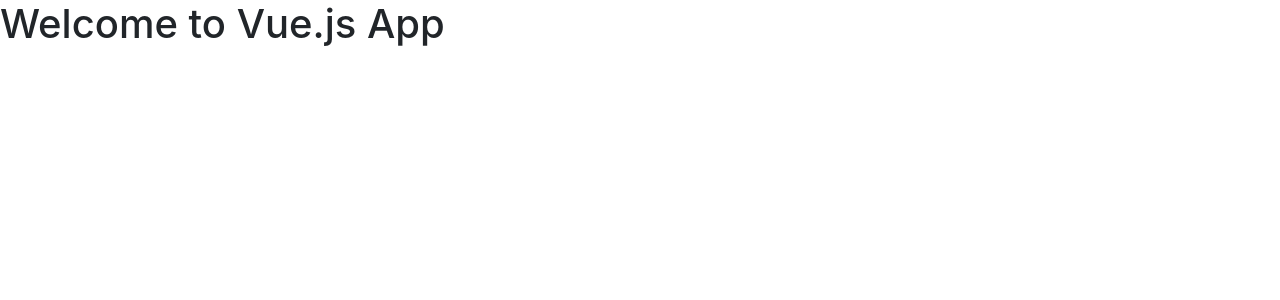
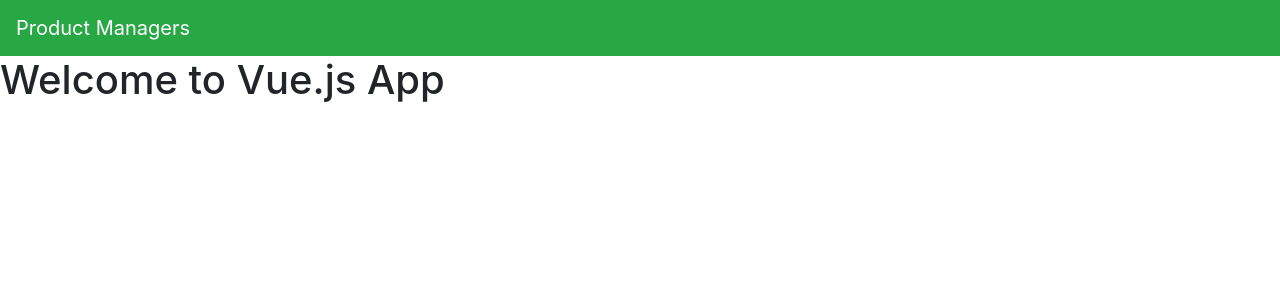
Before and after one commit to eddamazioribeiro/vue-product-manager, a Vue app: page / in a window 1280 px wide. Shown: the top 300 px of the page. Built offline with nearby package versions, Linux system fonts and the light colour scheme.

Commit message:
created app navbar component

```diff
--- a/src/App.vue
+++ b/src/App.vue
@@ -1,13 +1,17 @@
 <template>
   <div id="app">
+    <AppHeader />
     <h1>Welcome to Vue.js App</h1>
   </div>
 </template>
 
 <script>
-
+import AppHeader from './components/AppHeader.vue'
 export default {
-  name: 'App'
+  name: 'App',
+  components: {
+    AppHeader: AppHeader
+  }
 }
 </script>
 
--- /dev/null
+++ b/src/components/AppHeader.vue
@@ -0,0 +1,21 @@
+<template>
+  <div>
+    <b-navbar toggleable="lg" type="dark" variant="success">
+      <b-navbar-brand href="#">Product Managers</b-navbar-brand>
+      <b-navbar-toggle target="nav-collapse"></b-navbar-toggle>
+      <b-collapse id="nav-collapse" is-nav>
+        <b-navbar-nav>
+        </b-navbar-nav>
+      </b-collapse>
+    </b-navbar>
+  </div>
+</template>
+
+<script>
+export default {
+
+}
+</script>
+
+<style>
+</style>
```
